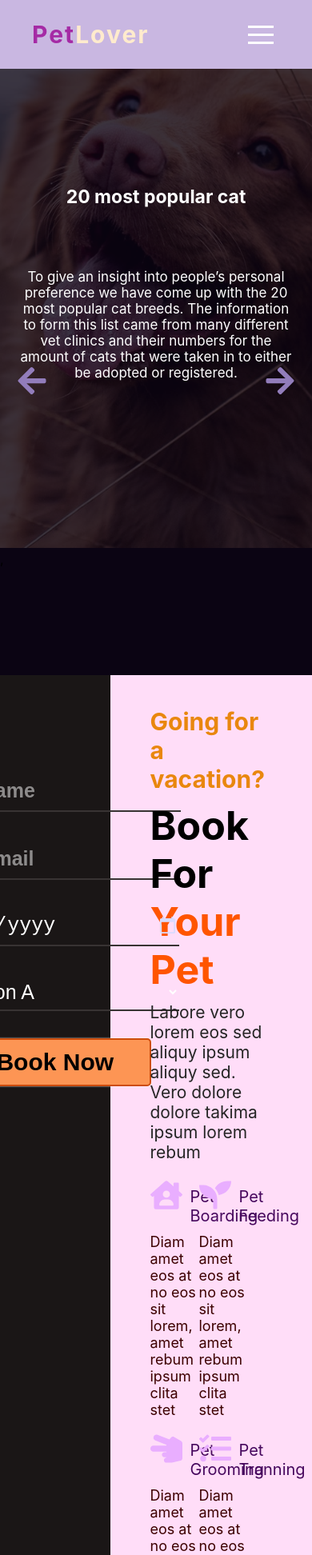
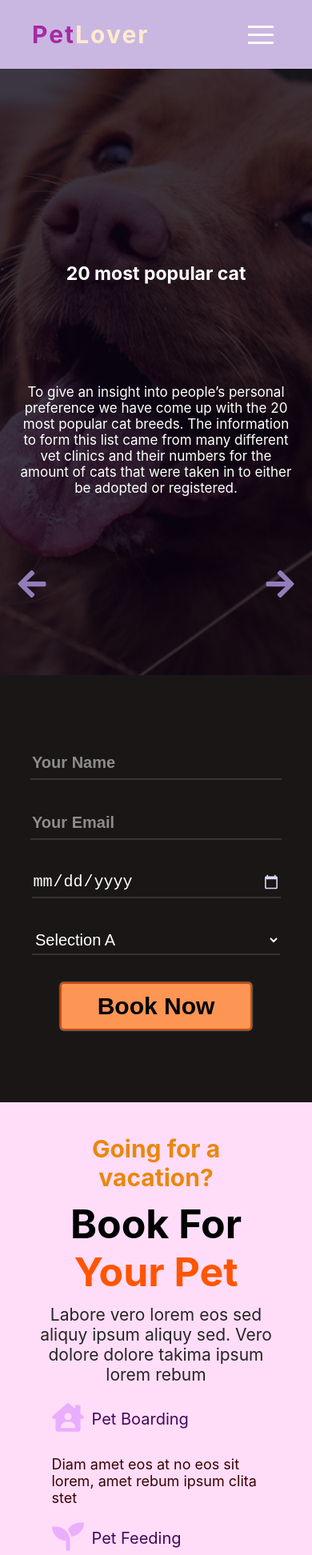
Before and after one commit to TsotneDarjania/company-website, a React (Create React App) app: page / in a window 390 px wide. Shown: the top 1944 px of the page at 80% size. Built offline with nearby package versions, Linux system fonts and the light colour scheme.

Commit message:
make responsive booking

```diff
--- a/src/components/booking/booking.css
+++ b/src/components/booking/booking.css
@@ -100,10 +100,6 @@ input::placeholder {
 
 .booking-properties{
     display: flex;
-}
-
-.booking-properties{
-    display: flex;
     width: 80%;
     flex-wrap: wrap;
 }
@@ -126,3 +122,88 @@ input::placeholder {
     font-size: 18px;
     color: rgb(61, 0, 0);
 }
+
+
+@media screen and (max-width : 1450px) {
+    .booking-form{
+        width: 35%;
+    }
+    .booking-info{
+        width: 50%;
+    }
+}
+
+@media screen and (max-width : 1320px) {
+    .booking-form{
+        width: 35%;
+    }
+    .booking-info-title{
+        text-align: center;
+    }
+    .booking-info-secondary-title{
+        text-align: center;
+    }
+    .booking-properties{
+        display: flex;
+        width: 100%;
+        flex-wrap: wrap;
+        column-gap: 10px;
+    }
+    .booking-item{
+        position: relative;
+        font-size: 40px;
+        width: 40%;
+        color: rgb(233, 174, 255);
+    }
+}
+
+@media screen and (max-width : 800px) {
+    .booking{
+        flex-wrap: wrap;
+    }
+    .booking-form{
+        width: 50%;
+    }
+    .booking-info{
+        width: 90%;
+        justify-content: center;
+        align-items: center;
+    }
+    .booking-info-title{
+        color: rgb(255, 85, 0);
+        font-size: 50px;
+        margin-top: -30px;
+    }
+
+    .booking-info-text{
+        text-align: center;
+    }
+
+    .booking-properties{
+        width: 100%;
+        align-items: center;
+        justify-content: center;
+    }
+}
+
+
+@media screen and (max-width : 680px) {
+    .booking-item{
+        width: 90%;
+    }
+    .booking-form{
+        width: 370px;
+        background-color: rgb(26, 22, 22);
+        padding: 90px 20px;
+        display: flex;
+        flex-direction: column;
+        align-items: center;
+        gap: 34px;
+    }
+
+    .booking-input{
+        width: 310px;
+        height: 37px;
+        font-size: 20px;
+    }
+}
--- a/src/components/header/header.css
+++ b/src/components/header/header.css
@@ -110,7 +110,7 @@ li{
         height: 100vh;
         width: 50%;
         background-color: black;
-        opacity: 0.75;
+        opacity: 0.85;
         transition: 1s;
     }
 
--- a/src/components/slider/slider.css
+++ b/src/components/slider/slider.css
@@ -83,6 +83,17 @@
     top: 35%;
 }
 
+
+
+
+@media screen and (max-width : 1500px) {
+    .slider-image{
+        margin-left: -17%;
+        width: 140%;
+    }
+}
+
+
 @media screen and (max-width : 1300px) {
     .slider-title{
         font-size: 30px;
@@ -106,9 +117,16 @@
     }
 }
 
+@media screen and (max-width : 1075px) {
+    .slider-image{
+        margin-left: -39%;
+        width: 180%;
+    }
+}
+
 @media screen and (max-width : 900px) {
     .slider-image{
-        margin-left: -65%;
+        margin-left: -57%;
         width: 220%;
     }
     .slider-title{
@@ -128,7 +146,7 @@
         font-size: 40px;
     }
     .slider-buttons{
-        bottom: 40%;
+        bottom: 10%;
         padding: 0px 20px;
     }
 }
@@ -146,17 +164,20 @@
     .slider-arrow-button{
         font-size: 40px;
     }
-    .slider-buttons{
-        bottom: 30%;
-        padding: 0px 20px;
+
+}
+
+@media screen and (max-width : 675px) {
+    .slider-image{
+        margin-left: -110%;
+        width: 330%;
     }
-
 }
 
 @media screen and (max-width : 500px) {
     .slider-image{
-        margin-left: -93%;
-        width: 300%;
+        margin-left: -140%;
+        width: 380%;
     }
 }
 
@@ -173,9 +194,10 @@
     .slider-arrow-button{
         font-size: 40px;
     }
-    .slider-buttons{
-        bottom: 40%;
-        padding: 0px 20px;
+
+    .slider-image{
+        margin-left: -160%;
+        width: 440%;
     }
 
 }
```
